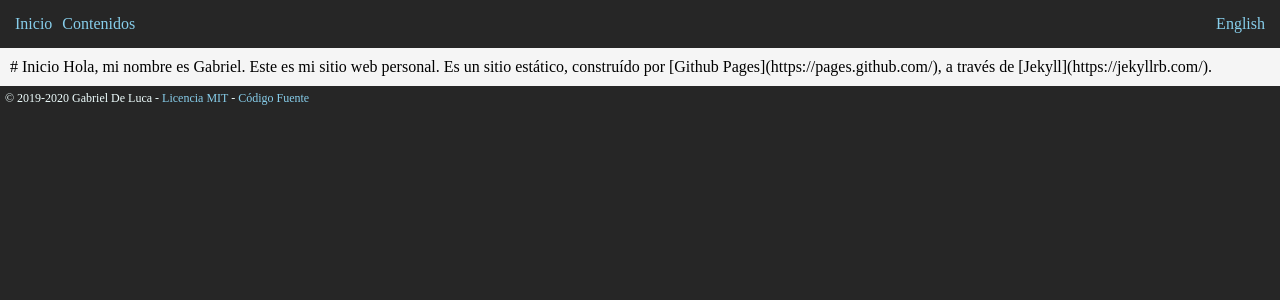
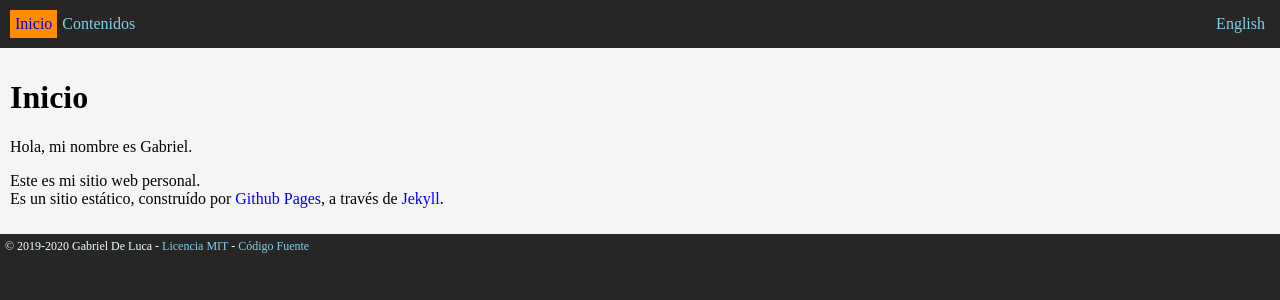
Before and after one commit to caprieldeluca/gabriel-de-luca.github.io, a Jekyll site: the page built from index.md, in a window 1280 px wide. Shown: the top 300 px of the page. Built offline with Jekyll 4.4.1, drawn with Linux system fonts in a browser that asks for light colours.

Commit message:
Rename index.md and index-en.md. Fix LICENSE.txt link in pie.html.

```diff
--- a/_includes/pie.html
+++ b/_includes/pie.html
@@ -5,7 +5,7 @@
 {% endif %}
 <footer>
     © 2019-2020 Gabriel De Luca -
-    <a href="LICENSE.txt" class="otros">
+    <a href="/LICENSE.txt" class="otros">
       {{ strings[0] }}
     </a>
     -
```
Also changed, not shown: index-en.md (renamed from index-en.html), index.md (renamed from index.html).
